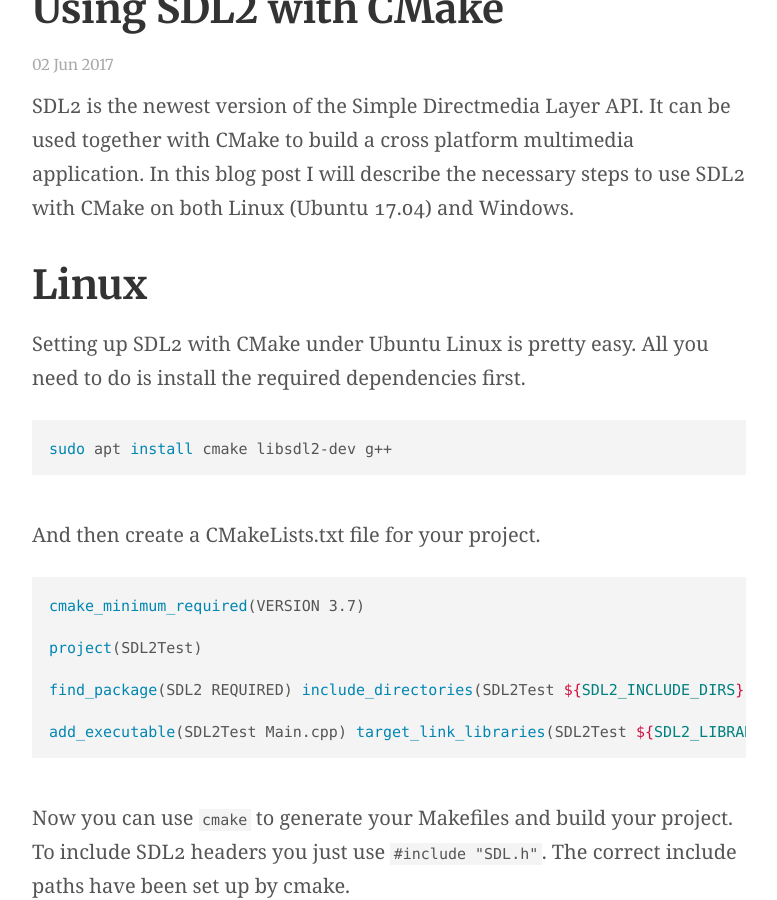
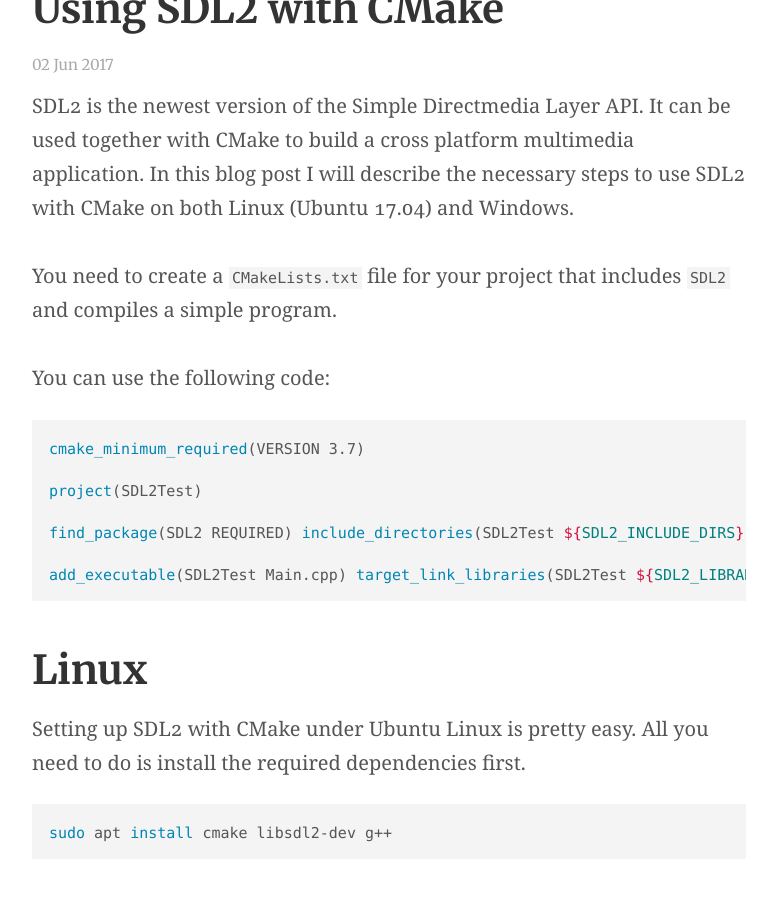
Before and after one commit to trenki2/trenki2.github.io, a Jekyll site: the page built from _posts/2017-06-02-using-sdl2-with-cmake.md, in a window 1280 px wide and 900 px high, scrolled down 444 px. Shown: the whole window, without its empty margins (251-1028 px from the left). Built offline with Jekyll 4.4.1, drawn with Linux system fonts in a browser that asks for light colours; some of the changed text lies outside the part shown.

Commit message:
Updated post

```diff
--- a/_posts/2017-06-02-using-sdl2-with-cmake.md
+++ b/_posts/2017-06-02-using-sdl2-with-cmake.md
@@ -13,16 +13,10 @@ Linux (Ubuntu 17.04) and  Windows.
 
 <!-- more -->
 
-# Linux
+You need to create a `CMakeLists.txt` file for your project that includes `SDL2`
+and compiles a simple program.
 
-Setting up SDL2 with CMake under Ubuntu Linux is pretty easy. All you need to do
-is install the required dependencies first.
-
-{% highlight bash %}
-sudo apt install cmake libsdl2-dev g++
-{% endhighlight %}
-
-And then create a CMakeLists.txt file for your project.
+You can use the following code:
 
 {% highlight cmake %}
 cmake_minimum_required(VERSION 3.7)
@@ -34,9 +28,18 @@ find_package(SDL2 REQUIRED) include_directories(SDL2Test ${SDL2_INCLUDE_DIRS})
 add_executable(SDL2Test Main.cpp) target_link_libraries(SDL2Test ${SDL2_LIBRARIES})
 {% endhighlight %}
 
+# Linux
+
+Setting up SDL2 with CMake under Ubuntu Linux is pretty easy. All you need to do
+is install the required dependencies first.
+
+{% highlight bash %}
+sudo apt install cmake libsdl2-dev g++
+{% endhighlight %}
+
 Now you can use `cmake` to generate your Makefiles and build your project. To
 include SDL2 headers you just use `#include "SDL.h"`. The correct include paths
-have been set up by cmake.
+have been set up by cmake. For Linux nothing else is required.
 
 # Windows
 
```
